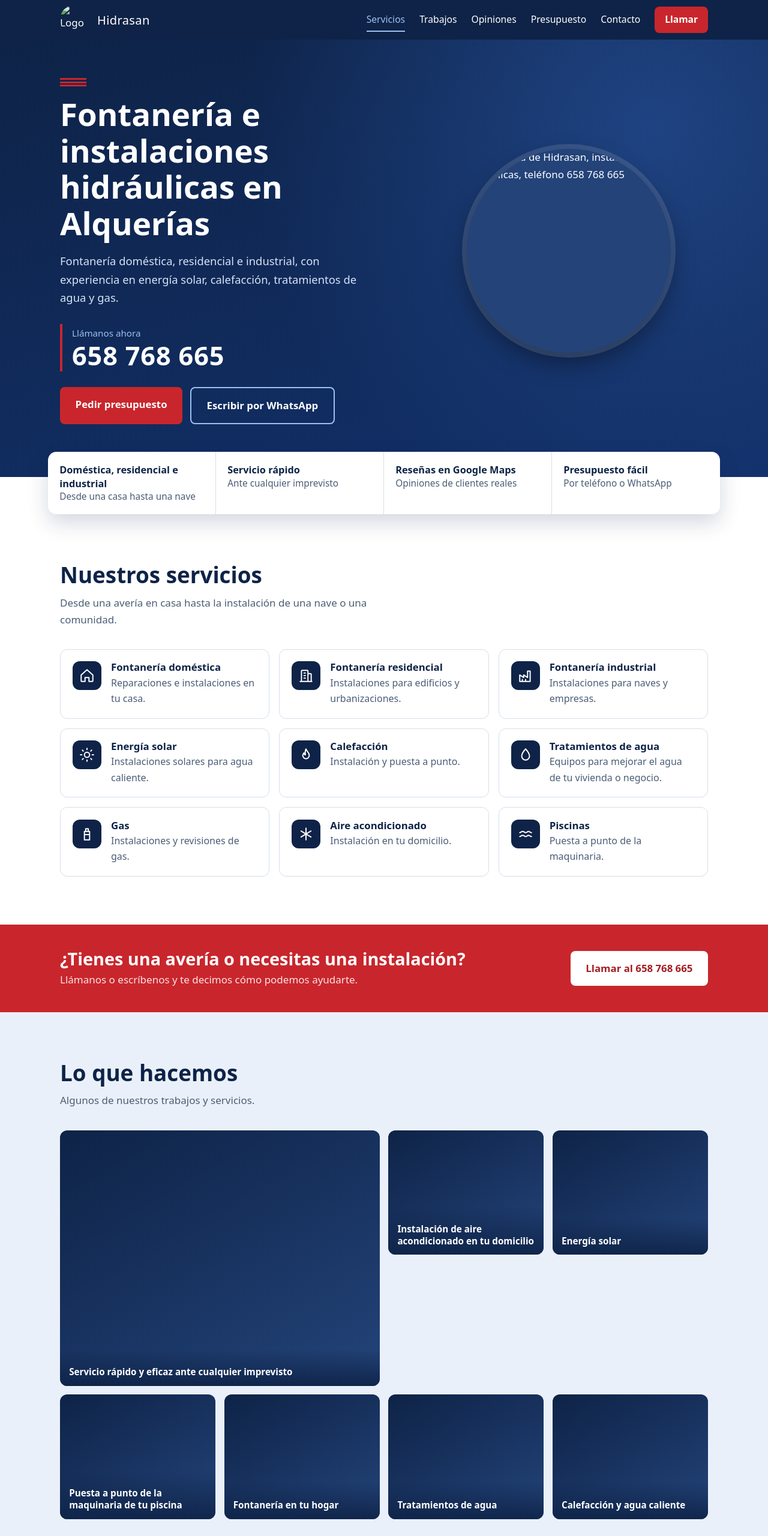
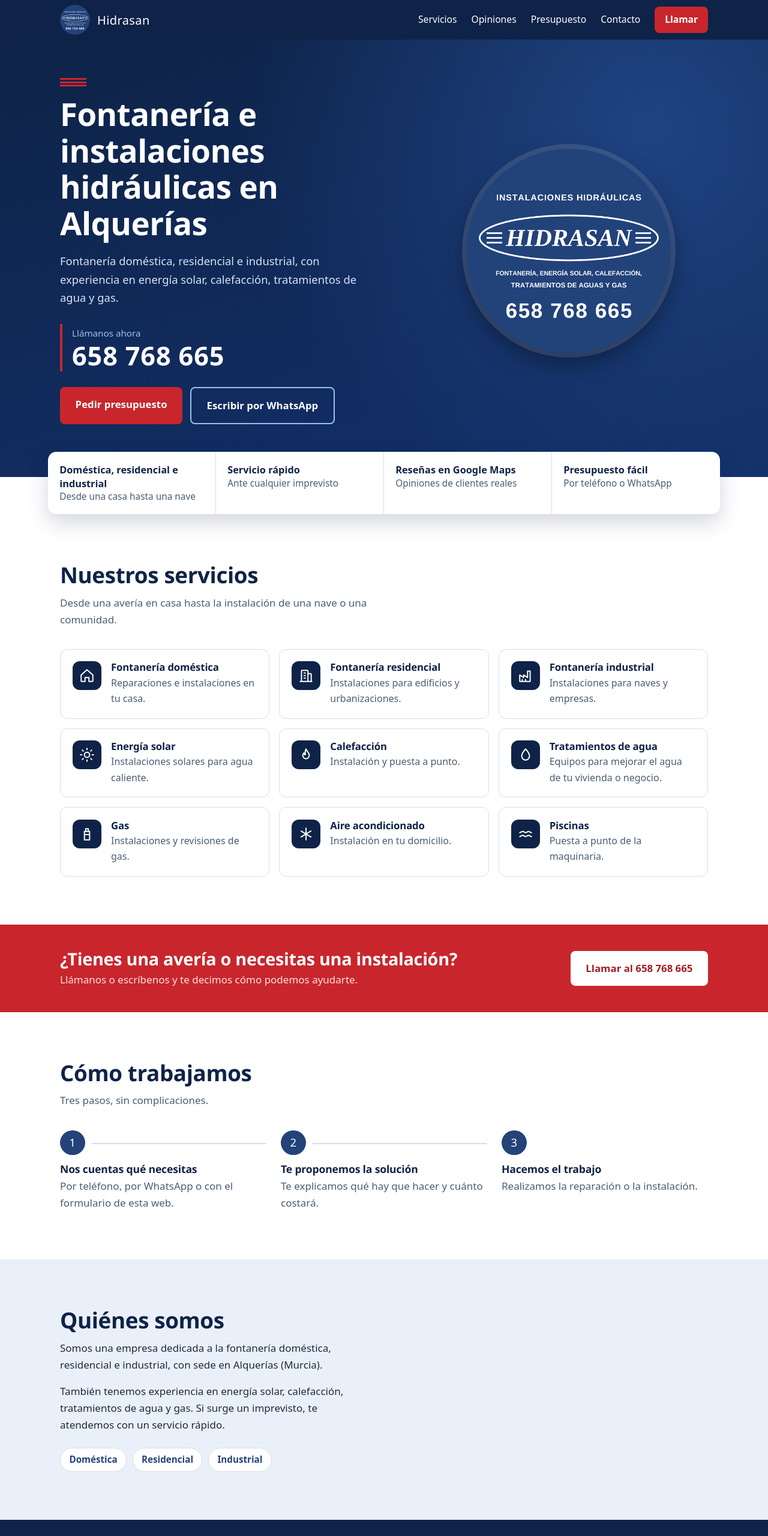
Before and after one commit to nexorachat/Hidrasan, a plain HTML site: page index.html in a window 1280 px wide. Shown: the top 2560 px of the page at 60% size. Drawn offline with Linux system fonts and the light colour scheme; a web font is replaced by a local one.

Commit message:
index.html

```diff
--- a/index.html
+++ b/index.html
@@ -6,17 +6,17 @@
 <title>Hidrasan | Fontanería e instalaciones hidráulicas en Alquerías, Murcia</title>
 <meta name="description" content="Fontanería doméstica, residencial e industrial, energía solar, calefacción, tratamientos de agua y gas en Alquerías (Murcia). Llama al 658 768 665.">
 <meta name="theme-color" content="#0E2347">
-<link rel="icon" type="image/png" href="fotos/favicon.png">
-<link rel="apple-touch-icon" href="fotos/favicon.png">
-<link rel="preload" href="fonts/poppins-bold.woff" as="font" type="font/woff" crossorigin>
-<!-- TODO: cambiar TU-DOMINIO por la dirección final (por ejemplo usuario.github.io/hidrasan) -->
+<link rel="icon" type="image/png" href="favicon.png">
+<link rel="apple-touch-icon" href="favicon.png">
+<link rel="canonical" href="https://nexorachat.github.io/Hidrasan/">
 <meta property="og:type" content="website">
 <meta property="og:title" content="Hidrasan | Fontanería en Alquerías, Murcia">
 <meta property="og:description" content="Fontanería, energía solar, calefacción, tratamientos de agua y gas. Llama al 658 768 665.">
-<meta property="og:image" content="https://TU-DOMINIO/fotos/logo-hidrasan-circulo.png">
+<meta property="og:image" content="https://nexorachat.github.io/Hidrasan/logo-hidrasan-circulo.png">
+<meta property="og:url" content="https://nexorachat.github.io/Hidrasan/">
 <meta property="og:locale" content="es_ES">
 <script type="application/ld+json">
-{"@context":"https://schema.org","@type":"Plumber","name":"Hidrasan","description":"Fontanería doméstica, residencial e industrial, energía solar, calefacción, tratamientos de agua y gas.","telephone":"+34658768665","email":"hidrasan@hotmail.com","image":"fotos/logo-hidrasan-circulo.png","sameAs":["https://www.facebook.com/Hidrasan"],"areaServed":"Murcia","address":{"@type":"PostalAddress","streetAddress":"Carril Viñas, 36, Bajo","postalCode":"30580","addressLocality":"Alquerías","addressRegion":"Murcia","addressCountry":"ES"}}
+{"@context":"https://schema.org","@type":"Plumber","name":"Hidrasan","description":"Fontanería doméstica, residencial e industrial, energía solar, calefacción, tratamientos de agua y gas.","telephone":"+34658768665","email":"hidrasan@hotmail.com","url":"https://nexorachat.github.io/Hidrasan/","image":"https://nexorachat.github.io/Hidrasan/logo-hidrasan-circulo.png","sameAs":["https://www.facebook.com/Hidrasan"],"areaServed":"Murcia","address":{"@type":"PostalAddress","streetAddress":"Carril Viñas, 36, Bajo","postalCode":"30580","addressLocality":"Alquerías","addressRegion":"Murcia","addressCountry":"ES"}}
 </script>
 <script type="application/ld+json">
 {"@context":"https://schema.org","@type":"FAQPage","mainEntity":[
@@ -27,14 +27,14 @@
 {"@type":"Question","name":"¿Dónde estáis?","acceptedAnswer":{"@type":"Answer","text":"En Carril Viñas, 36, Bajo, 30580 Alquerías, Murcia."}}]}
 </script>
 <style>
-@font-face{font-family:'Poppins';font-weight:700;font-style:normal;font-display:swap;src:url('fonts/poppins-bold.woff') format('woff')}
 :root{--navy:#0E2347;--blue:#234379;--soft:#EAF0F9;--sky:#9CC0F0;--red:#C8262C;--red-d:#A51D22;--green:#1C8A4A;--text:#1C2B3F;--muted:#4B5D75;--line:#D5DFEC;
---head:'Poppins',system-ui,-apple-system,'Segoe UI',Roboto,sans-serif;--body:system-ui,-apple-system,'Segoe UI',Roboto,'Helvetica Neue',Arial,sans-serif}
+--head:'Segoe UI',system-ui,-apple-system,Roboto,'Helvetica Neue',Arial,sans-serif;--body:system-ui,-apple-system,'Segoe UI',Roboto,'Helvetica Neue',Arial,sans-serif}
 *{box-sizing:border-box;margin:0;padding:0}
 html{scroll-behavior:smooth;scroll-padding-top:76px}
 body{font-family:var(--body);color:var(--text);background:#fff;line-height:1.65;font-size:1.0625rem}
-h1,h2,h3{font-family:var(--head);font-weight:700;line-height:1.15;color:var(--navy)}
+h1,h2,h3{font-family:var(--head);font-weight:800;line-height:1.15;letter-spacing:-.01em;color:var(--navy)}
 a{color:inherit}img{max-width:100%;display:block}
+[hidden]{display:none!important}
 :focus-visible{outline:3px solid var(--red);outline-offset:3px}
 .wrap{max-width:1120px;margin:0 auto;padding:0 1.25rem}
 .skip{position:absolute;left:-999px;top:0;background:#fff;color:var(--navy);padding:.6rem 1rem;z-index:100}
@@ -110,7 +110,7 @@ header nav a.tel:hover{background:var(--red-d);color:#fff}
 
 /* Trabajos */
 .works{background:var(--soft)}
-.gallery{display:grid;grid-template-columns:repeat(4,1fr);gap:.9rem}
+.gallery{grid-auto-flow:dense;display:grid;grid-template-columns:repeat(4,1fr);gap:.9rem}
 .gallery figure{position:relative;overflow:hidden;border-radius:12px;aspect-ratio:5/4;background:linear-gradient(150deg,var(--navy),var(--blue))}
 .gallery figure.wide{grid-column:span 2}
 .gallery img{width:100%;height:100%;object-fit:cover;transition:transform .5s}
@@ -134,6 +134,7 @@ header nav a.tel:hover{background:var(--red-d);color:#fff}
 .about img{width:100%;height:auto;border-radius:14px;box-shadow:0 14px 34px rgba(14,35,71,.2)}
 .pillars{display:flex;flex-wrap:wrap;gap:.6rem;margin-top:1.5rem}
 .pillars span{background:#fff;color:var(--blue);font-weight:600;padding:.4rem .9rem;border-radius:999px;font-size:.95rem;border:1px solid var(--line)}
+.about .grid.solo{grid-template-columns:1fr}
 @media(max-width:860px){.about .grid,.quote-form .grid,.contact .grid{grid-template-columns:1fr}}
 
 /* Opiniones */
@@ -207,12 +208,12 @@ body{padding-bottom:62px}section{padding:3.5rem 0}}
 <header class="top">
   <div class="wrap">
     <a class="brand" href="#" aria-label="Hidrasan, inicio">
-      <img src="fotos/logo-circulo-160.png" alt="Logo de Hidrasan, instalaciones hidráulicas" width="50" height="50">
+      <img src="logo-circulo-160.png" alt="Logo de Hidrasan, instalaciones hidráulicas" width="50" height="50">
       <span>Hidrasan</span>
     </a>
     <nav aria-label="Principal">
       <a class="link" href="#servicios">Servicios</a>
-      <a class="link" href="#trabajos">Trabajos</a>
+      <a class="link" href="#trabajos" hidden>Trabajos</a>
       <a class="link" href="#opiniones">Opiniones</a>
       <a class="link" href="#presupuesto">Presupuesto</a>
       <a class="link" href="#contacto">Contacto</a>
@@ -235,7 +236,7 @@ body{padding-bottom:62px}section{padding:3.5rem 0}}
         </div>
       </div>
       <div class="hero-media">
-        <img src="fotos/furgoneta.jpg" alt="Furgoneta de Hidrasan, instalaciones hidráulicas, teléfono 658 768 665" width="1094" height="400" onerror="this.onerror=null;this.src='fotos/logo-hidrasan-circulo.png';this.className='is-logo';this.width=340;this.height=340">
+        <img id="hero-img" class="is-logo" src="logo-hidrasan-circulo.png" data-src="furgoneta.jpg" alt="Hidrasan, instalaciones hidráulicas, teléfono 658 768 665" width="340" height="340">
       </div>
     </div>
   </div>
@@ -277,18 +278,18 @@ body{padding-bottom:62px}section{padding:3.5rem 0}}
     </div>
   </div>
 
-  <section class="works" id="trabajos">
+  <section class="works" id="trabajos" hidden>
     <div class="wrap">
       <h2>Lo que hacemos</h2>
       <p class="sub">Algunos de nuestros trabajos y servicios.</p>
       <div class="gallery">
-        <figure class="wide"><img src="fotos/trabajos/imprevistos.jpg" alt="Técnico reparando una tubería bajo un fregadero" loading="lazy" onerror="this.remove()"><figcaption>Servicio rápido y eficaz ante cualquier imprevisto</figcaption></figure>
-        <figure><img src="fotos/trabajos/aire-acondicionado.jpg" alt="Instalación de aire acondicionado" loading="lazy" onerror="this.remove()"><figcaption>Instalación de aire acondicionado en tu domicilio</figcaption></figure>
-        <figure><img src="fotos/trabajos/solar.jpg" alt="Paneles de energía solar" loading="lazy" onerror="this.remove()"><figcaption>Energía solar</figcaption></figure>
-        <figure><img src="fotos/trabajos/piscina.jpg" alt="Técnico revisando la maquinaria de una instalación" loading="lazy" onerror="this.remove()"><figcaption>Puesta a punto de la maquinaria de tu piscina</figcaption></figure>
-        <figure><img src="fotos/trabajos/fontaneria-bano.jpg" alt="Técnico trabajando en un mueble de baño" loading="lazy" onerror="this.remove()"><figcaption>Fontanería en tu hogar</figcaption></figure>
-        <figure><img src="fotos/trabajos/agua-presion.jpg" alt="Manómetro y tuberías de una instalación de agua" loading="lazy" onerror="this.remove()"><figcaption>Tratamientos de agua</figcaption></figure>
-        <figure><img src="fotos/trabajos/calefaccion.jpg" alt="Técnico trabajando en una instalación de agua caliente" loading="lazy" onerror="this.remove()"><figcaption>Calefacción y agua caliente</figcaption></figure>
+        <figure class="wide" hidden><img data-src="imprevistos.jpg" alt="Técnico reparando una tubería bajo un fregadero"><figcaption>Servicio rápido y eficaz ante cualquier imprevisto</figcaption></figure>
+        <figure hidden><img data-src="aire-acondicionado.jpg" alt="Instalación de aire acondicionado"><figcaption>Instalación de aire acondicionado en tu domicilio</figcaption></figure>
+        <figure hidden><img data-src="solar.jpg" alt="Paneles de energía solar"><figcaption>Energía solar</figcaption></figure>
+        <figure hidden><img data-src="piscina.jpg" alt="Técnico revisando la maquinaria de una instalación"><figcaption>Puesta a punto de la maquinaria de tu piscina</figcaption></figure>
+        <figure hidden><img data-src="fontaneria-bano.jpg" alt="Técnico trabajando en un mueble de baño"><figcaption>Fontanería en tu hogar</figcaption></figure>
+        <figure hidden><img data-src="agua-presion.jpg" alt="Manómetro y tuberías de una instalación de agua"><figcaption>Tratamientos de agua</figcaption></figure>
+        <figure hidden><img data-src="calefaccion.jpg" alt="Técnico trabajando en una instalación de agua caliente"><figcaption>Calefacción y agua caliente</figcaption></figure>
       </div>
     </div>
   </section>
@@ -306,14 +307,14 @@ body{padding-bottom:62px}section{padding:3.5rem 0}}
   </section>
 
   <section class="about" id="empresa">
-    <div class="wrap grid">
+    <div class="wrap grid solo" id="about-grid">
       <div>
         <h2>Quiénes somos</h2>
         <p>Somos una empresa dedicada a la fontanería doméstica, residencial e industrial, con sede en Alquerías (Murcia).</p>
         <p>También tenemos experiencia en energía solar, calefacción, tratamientos de agua y gas. Si surge un imprevisto, te atendemos con un servicio rápido.</p>
         <div class="pillars" aria-label="Tipos de instalación"><span>Doméstica</span><span>Residencial</span><span>Industrial</span></div>
       </div>
-      <img src="fotos/portada.jpg" alt="Técnico de Hidrasan reparando un calentador" width="1130" height="750" loading="lazy" onerror="this.remove()">
+      <img hidden data-src="portada.jpg" alt="Técnico de Hidrasan reparando un calentador" width="1130" height="750">
     </div>
   </section>
 
@@ -397,11 +398,11 @@ body{padding-bottom:62px}section{padding:3.5rem 0}}
 <footer>
   <div class="wrap foot">
     <div class="foot-brand">
-      <img src="fotos/logo-circulo-160.png" alt="" width="64" height="64">
+      <img src="logo-circulo-160.png" alt="" width="64" height="64">
       <p>Fontanería e instalaciones hidráulicas en Alquerías, Murcia.</p>
     </div>
     <nav aria-label="Enlaces del pie">
-      <a href="#servicios">Servicios</a><a href="#trabajos">Trabajos</a><a href="#como-trabajamos">Cómo trabajamos</a><a href="#preguntas">Preguntas</a><a href="#presupuesto">Presupuesto</a>
+      <a href="#servicios">Servicios</a><a href="#trabajos" hidden>Trabajos</a><a href="#como-trabajamos">Cómo trabajamos</a><a href="#preguntas">Preguntas</a><a href="#presupuesto">Presupuesto</a>
     </nav>
     <div>
       <a href="tel:+34658768665">658 768 665</a><br>
@@ -425,6 +426,18 @@ body{padding-bottom:62px}section{padding:3.5rem 0}}
 (function(){
   var NUM='34658768665';
   document.getElementById('anio').textContent=new Date().getFullYear();
+
+  function cargar(img,ok){var p=new Image();p.onload=function(){img.src=p.src;ok(img);};p.src=img.getAttribute('data-src');}
+  cargar(document.getElementById('hero-img'),function(i){i.className='';i.width=1094;i.height=400;});
+  var ab=document.querySelector('.about img[data-src]');
+  cargar(ab,function(i){i.hidden=false;document.getElementById('about-grid').classList.remove('solo');});
+  var sec=document.getElementById('trabajos'),hay=false;
+  document.querySelectorAll('#trabajos img[data-src]').forEach(function(im){
+    cargar(im,function(){
+      im.parentNode.hidden=false;
+      if(!hay){hay=true;sec.hidden=false;document.querySelectorAll('a[href="#trabajos"]').forEach(function(a){a.hidden=false;});}
+    });
+  });
 
   var f=document.getElementById('form-presupuesto');
   f.addEventListener('submit',function(e){
```
